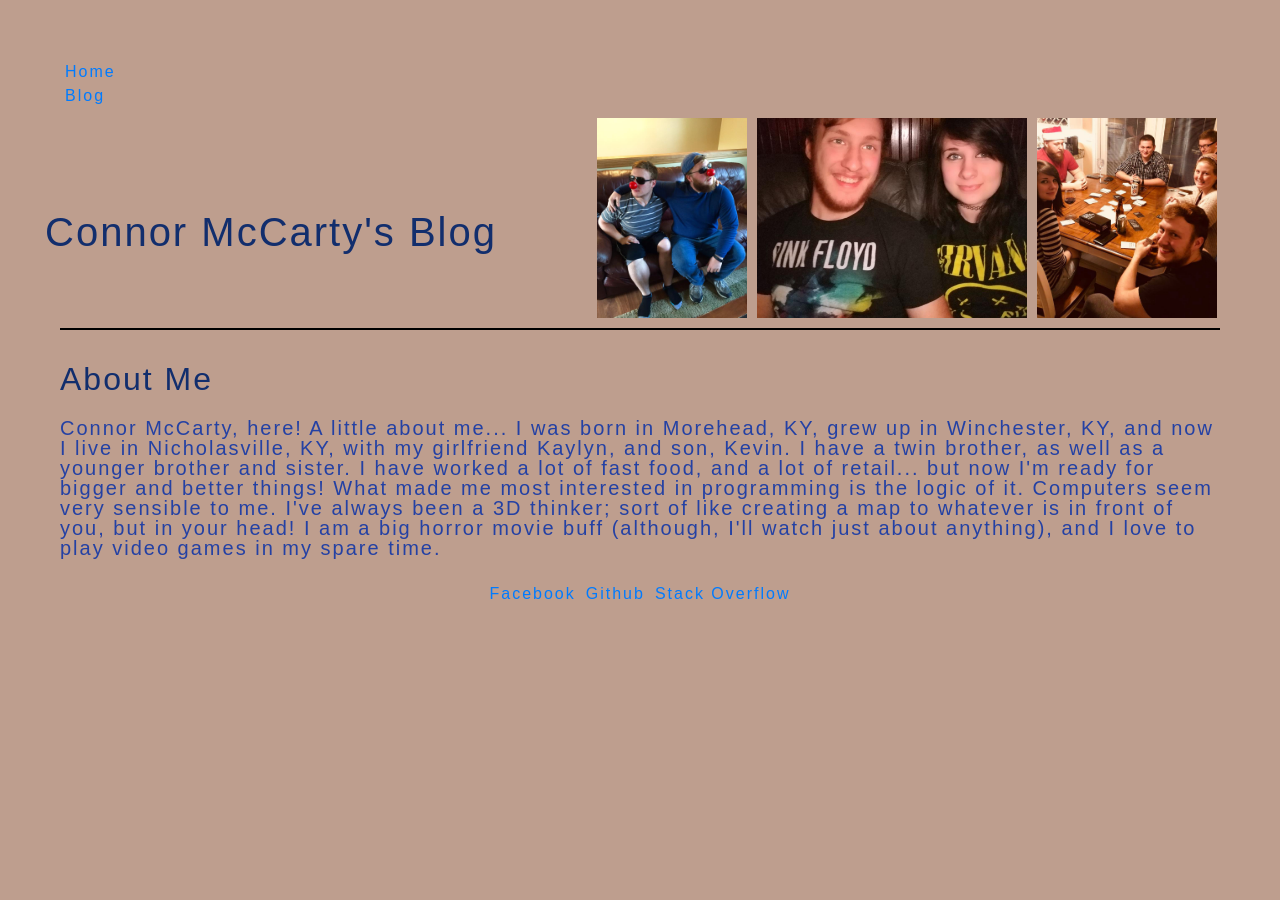
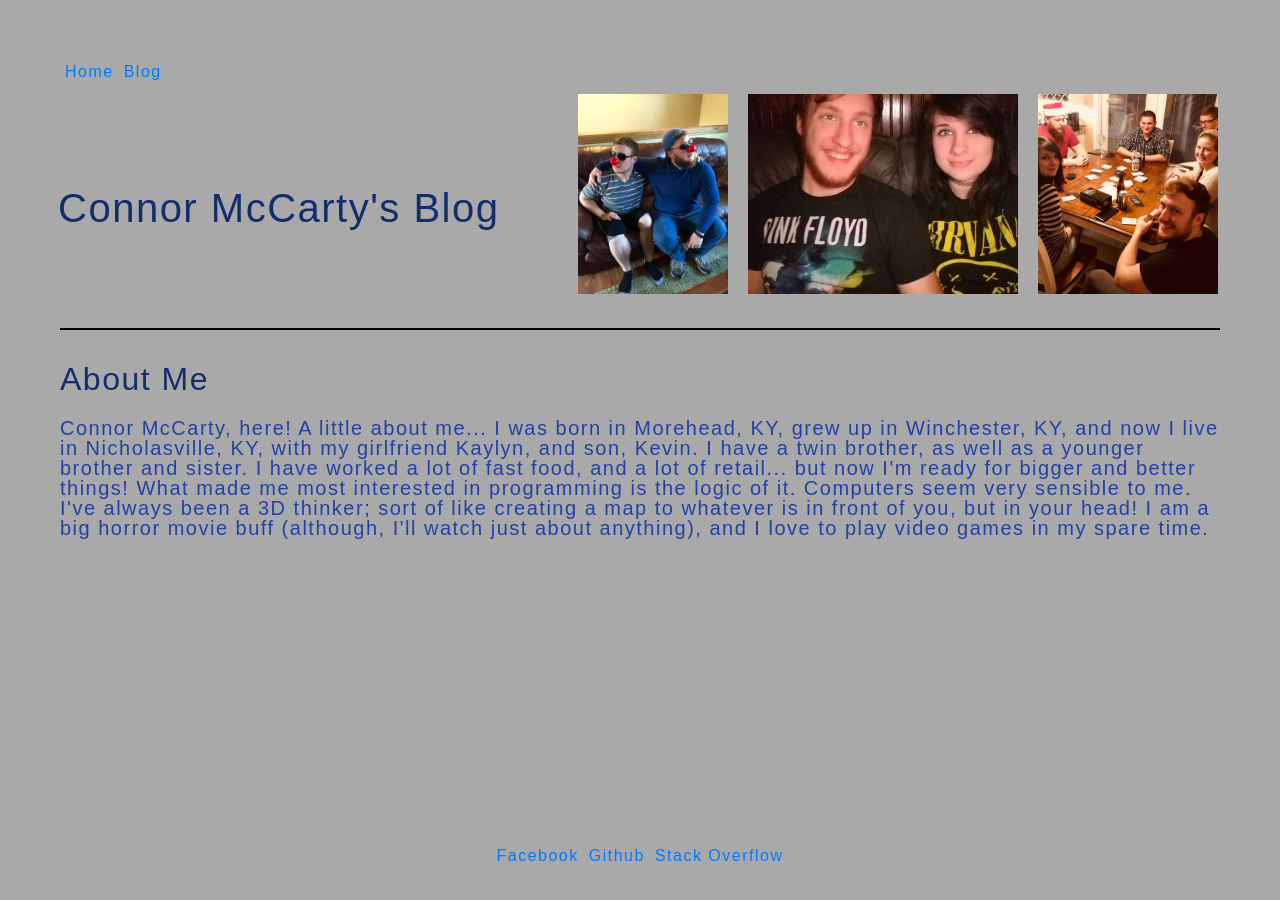
Before and after one commit to Cgmccarty/cgmccarty.github.io, a Jekyll site: the page built from index.html, in a window 1280 px wide. Built offline with Jekyll 4.4.1, drawn with Linux system fonts in a browser that asks for light colours.

Commit message:
Drastic style changes

```diff
--- a/_includes/footer.html
+++ b/_includes/footer.html
@@ -1,5 +1,5 @@
   </body>
-  <footer class="navbar justify-content-center">
+  <footer class="fixed-bottom navbar justify-content-center mb-4">
   <a href="http://www.facebook.com/lilconman2">Facebook</a>
   <a href="http://github.com/Cgmccarty">Github</a>
   <a href="http://stackoverflow.com/users/9285584/cgmccarty">Stack Overflow</a>
--- a/_includes/head.html
+++ b/_includes/head.html
@@ -9,6 +9,6 @@
 
   <body>
 
-    <div class="navbar-nav">
+    <nav class="sticky-top nav">
       <a href="/index.html">Home</a><a href="/blog.html">Blog</a>
-    </div>
+    </nav>
--- a/index.html
+++ b/index.html
@@ -3,7 +3,7 @@ layout: page
 ---
 
     <header>
-      <div class="row">
+      <div class="row mb-4">
         <h1>Connor McCarty's Blog</h1>
         <img src="./blogpicture.jpg" alt="Connor McCarty" width="150"/>
         <img src="./connorandkaylyn.jpg" alt="Connor and Kaylyn" width="270"/>
--- a/style.css
+++ b/style.css
@@ -1,8 +1,8 @@
 html, body {
   font-family: sans-serif;
-  background-color: #be9e8e;
+  background-color: darkgrey;
   color: #2441a4;
-  letter-spacing: 2px;
+  letter-spacing: 1.5px;
 }
 
 html {
@@ -10,9 +10,7 @@ html {
 }
 
 img {
-  margin-top: 10px;
-  margin-right: 10px;
-  margin-bottom: 10px;
+  margin: 10px;
   max-width: 300px;
   max-height: 200px;
 }
@@ -22,14 +20,14 @@ header {
 }
 
 h1, h2 {
-  font-size: 50;
   color: #122e6d;
   margin-bottom: 20px;
 }
 
 h1 {
   padding-top: 100px;
-  padding-right: 100px;
+  padding-right: 68px;
+  margin-left: 13px;
 }
 
 h2 {
```
